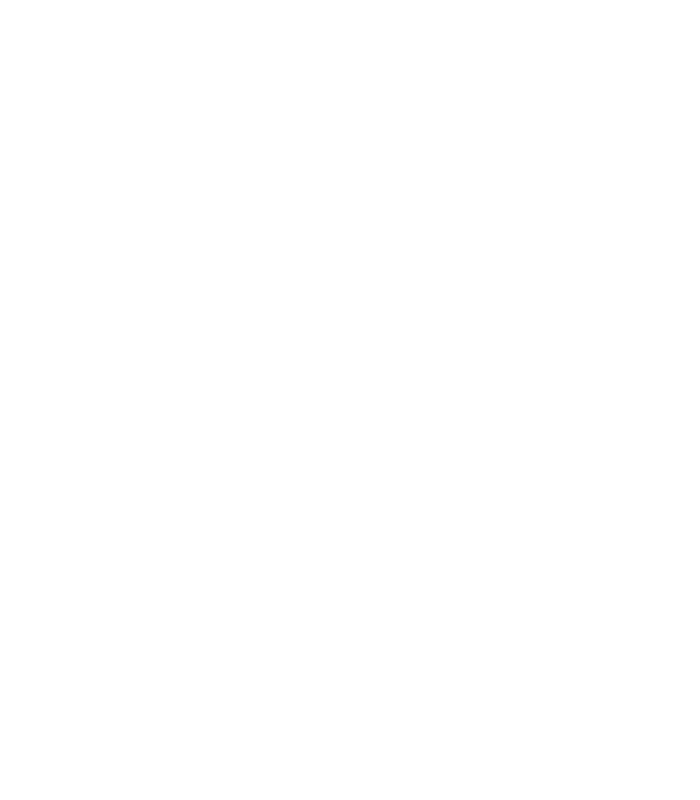
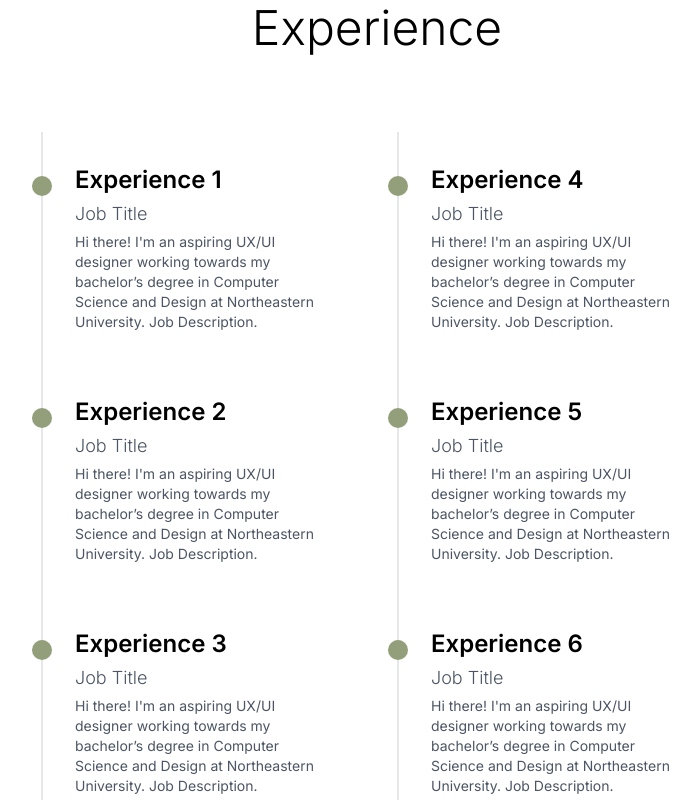
Before and after one commit to standard-t/personal-portfolio, a React (Vite) app: page / in a window 1280 px wide. Shown: the part 940-1740 px from the top of the page, without its empty margins (423-1123 px from the left). Before the commit the page ends 872 px from the top, so only its background shows below. Built offline with nearby package versions, Linux system fonts and the light colour scheme.

Commit message:
experience section made

```diff
--- a/src/components/Experience.jsx
+++ b/src/components/Experience.jsx
@@ -2,7 +2,60 @@
 
 const Experience = () => {
     return (
-        <div>Experience</div>
+        <div id='experience' className='flex min-h-screen w-full flex-col items-center justify-center gap-20  p-14 md:p-20 lg:p-36'>
+            <h1 className='text-center text-5xl font-light'>Experience</h1>
+
+            <div className="flex flex-wrap gap-0 md:flex-nowrap md:gap-10">
+
+                <div className="flex1">
+
+                    <div className="relative space-y-1 border-l-2 p-8 text-left">
+
+                        <h3 className='text-xl font-semibold md:text-2xl'>Experience 1</h3>
+                        <p className='font-light text-lg text-gray-600'>Job Title</p>
+                        <p className='text-sm text-gray-600'>Hi there! I'm an aspiring UX/UI designer working towards my bachelor’s degree in Computer Science and Design at Northeastern University. Job Description. </p>
+                        <span className='absolute -left-[11px] top-10 h-5 w-5 rounded-full bg-[#939e7b]'></span>
+                    </div>
+                    <div className="relative space-y-1 border-l-2 p-8 text-left">
+
+                        <h3 className='text-xl font-semibold md:text-2xl'>Experience 2</h3>
+                        <p className='font-light text-lg text-gray-600'>Job Title</p>
+                        <p className='text-sm text-gray-600'>Hi there! I'm an aspiring UX/UI designer working towards my bachelor’s degree in Computer Science and Design at Northeastern University. Job Description. </p>
+                        <span className='absolute -left-[11px] top-10 h-5 w-5 rounded-full bg-[#939e7b]'></span>
+                    </div>
+                    <div className="relative space-y-1 border-l-2 p-8 text-left">
+
+                        <h3 className='text-xl font-semibold md:text-2xl'>Experience 3</h3>
+                        <p className='font-light text-lg text-gray-600'>Job Title</p>
+                        <p className='text-sm text-gray-600'>Hi there! I'm an aspiring UX/UI designer working towards my bachelor’s degree in Computer Science and Design at Northeastern University. Job Description. </p>
+                        <span className='absolute -left-[11px] top-10 h-5 w-5 rounded-full bg-[#939e7b]'></span>
+                    </div>
+                </div>
+                <div className="flex1">
+                    <div className="relative space-y-1 border-l-2 p-8 text-left">
+
+                        <h3 className='text-xl font-semibold md:text-2xl'>Experience 4</h3>
+                        <p className='font-light text-lg text-gray-600'>Job Title</p>
+                        <p className='text-sm text-gray-600'>Hi there! I'm an aspiring UX/UI designer working towards my bachelor’s degree in Computer Science and Design at Northeastern University. Job Description. </p>
+                        <span className='absolute -left-[11px] top-10 h-5 w-5 rounded-full bg-[#939e7b]'></span>
+                    </div>
+                    <div className="relative space-y-1 border-l-2 p-8 text-left">
+
+                        <h3 className='text-xl font-semibold md:text-2xl'>Experience 5</h3>
+                        <p className='font-light text-lg text-gray-600'>Job Title</p>
+                        <p className='text-sm text-gray-600'>Hi there! I'm an aspiring UX/UI designer working towards my bachelor’s degree in Computer Science and Design at Northeastern University. Job Description. </p>
+                        <span className='absolute -left-[11px] top-10 h-5 w-5 rounded-full bg-[#939e7b]'></span>
+                    </div>
+                    <div className="relative space-y-1 border-l-2 p-8 text-left">
+
+                        <h3 className='text-xl font-semibold md:text-2xl'>Experience 6</h3>
+                        <p className='font-light text-lg text-gray-600'>Job Title</p>
+                        <p className='text-sm text-gray-600'>Hi there! I'm an aspiring UX/UI designer working towards my bachelor’s degree in Computer Science and Design at Northeastern University. Job Description. </p>
+                        <span className='absolute -left-[11px] top-10 h-5 w-5 rounded-full bg-[#939e7b]'></span>
+                    </div>
+                </div>
+            </div>
+        </div>
     )
 }
 
```
